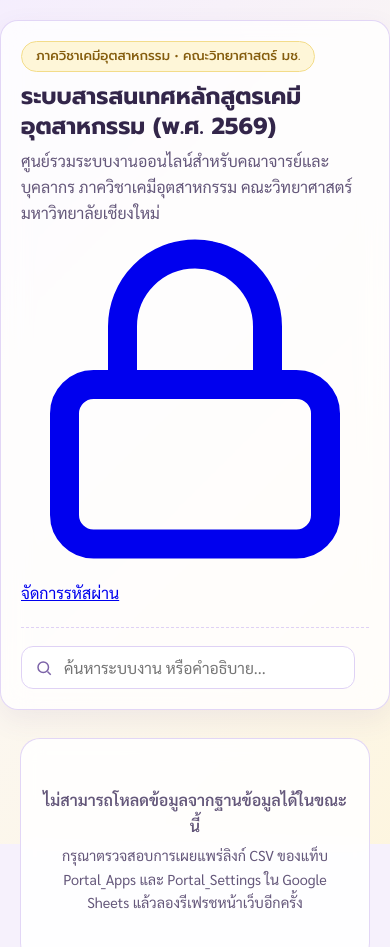
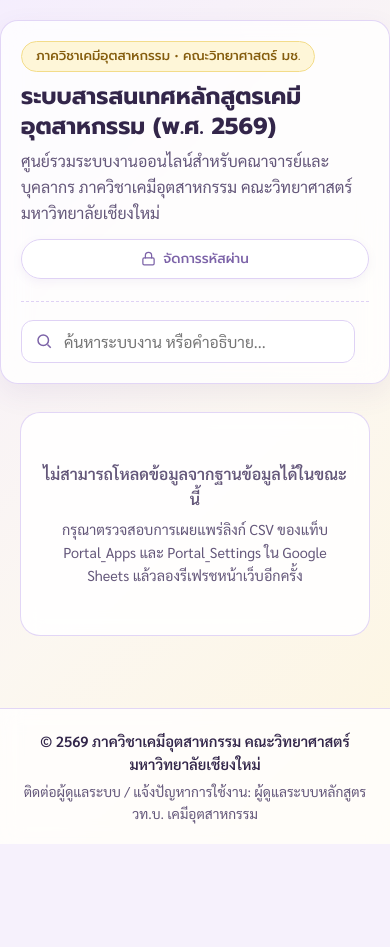
Before and after one commit to asiyasukh-si/PortalHub-IC-Curr69, a plain HTML site: page index.html in a window 390 px wide. Shown: the top 947 px of the page. After the commit the page ends 844 px from the top, so only its background shows below. Drawn offline with Linux system fonts and the light colour scheme; no server answers.

Commit message:
Update style.css

```diff
--- a/style.css
+++ b/style.css
@@ -40,7 +40,7 @@ html, body {
   -webkit-font-smoothing: antialiased;
 }
 
-h1, h2, h3, .dept-badge, .filter-pill, .app-btn, .app-badge {
+h1, h2, h3, .dept-badge, .filter-pill, .app-btn, .app-badge, .passcode-btn {
   font-family: 'Prompt', sans-serif;
 }
 
@@ -116,7 +116,7 @@ h1, h2, h3, .dept-badge, .filter-pill, .app-btn, .app-badge {
 }
 
 /* =========================================================
-   ส่วนหัว (Hero Header)
+   ส่วนหัว (Hero Header) และปุ่มมุมขวาบน
    ========================================================= */
 .hero-header {
   padding: 36px 0 22px;
@@ -131,10 +131,19 @@ h1, h2, h3, .dept-badge, .filter-pill, .app-btn, .app-badge {
   backdrop-filter: blur(14px);
 }
 
+.hero-top-row {
+  display: flex;
+  align-items: flex-start;
+  justify-content: space-between;
+  gap: 20px;
+}
+
 .brand-row {
   display: flex;
   align-items: center;
   gap: 22px;
+  flex: 1;
+  min-width: 0;
 }
 
 .dept-logo {
@@ -177,6 +186,42 @@ h1, h2, h3, .dept-badge, .filter-pill, .app-btn, .app-badge {
 .site-subtitle {
   font-size: 1rem;
   color: var(--text-muted);
+}
+
+/* ปุ่มจัดการรหัสผ่านมุมขวาบน */
+.hero-actions {
+  flex-shrink: 0;
+}
+
+.passcode-btn {
+  display: inline-flex;
+  align-items: center;
+  gap: 7px;
+  padding: 8px 16px;
+  border-radius: 999px;
+  font-size: 0.84rem;
+  font-weight: 500;
+  text-decoration: none;
+  white-space: nowrap;
+  color: var(--primary);
+  background: rgba(255, 255, 255, 0.95);
+  border: 1.5px solid var(--primary-border);
+  box-shadow: 0 3px 10px rgba(124, 99, 168, 0.08);
+  transition: all 0.2s ease;
+}
+
+.passcode-btn svg {
+  width: 15px;
+  height: 15px;
+  flex-shrink: 0;
+}
+
+.passcode-btn:hover {
+  background: var(--primary);
+  border-color: var(--primary);
+  color: #ffffff;
+  box-shadow: 0 6px 16px rgba(124, 99, 168, 0.24);
+  transform: translateY(-1px);
 }
 
 /* =========================================================
@@ -513,6 +558,17 @@ h1, h2, h3, .dept-badge, .filter-pill, .app-btn, .app-badge {
 /* =========================================================
    Responsive สำหรับมือถือและแท็บเล็ต
    ========================================================= */
+@media (max-width: 760px) {
+  .hero-top-row {
+    flex-direction: column;
+    gap: 14px;
+  }
+
+  .hero-actions {
+    align-self: flex-end;
+  }
+}
+
 @media (max-width: 680px) {
   .hero-header {
     padding: 20px 0 14px;
@@ -534,6 +590,15 @@ h1, h2, h3, .dept-badge, .filter-pill, .app-btn, .app-badge {
     height: 64px;
   }
 
+  .hero-actions {
+    align-self: stretch;
+  }
+
+  .passcode-btn {
+    width: 100%;
+    justify-content: center;
+  }
+
   .apps-grid {
     grid-template-columns: 1fr;
   }
```
